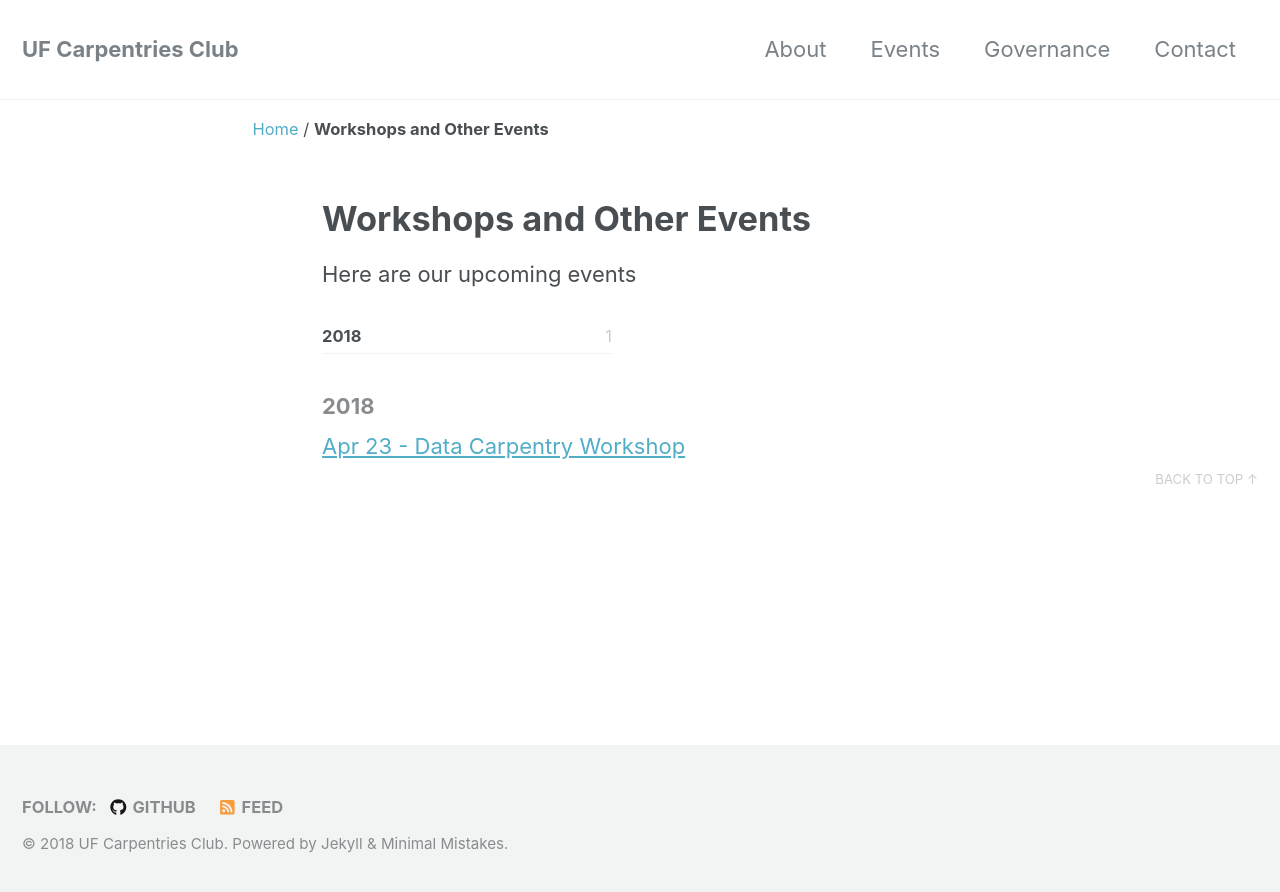
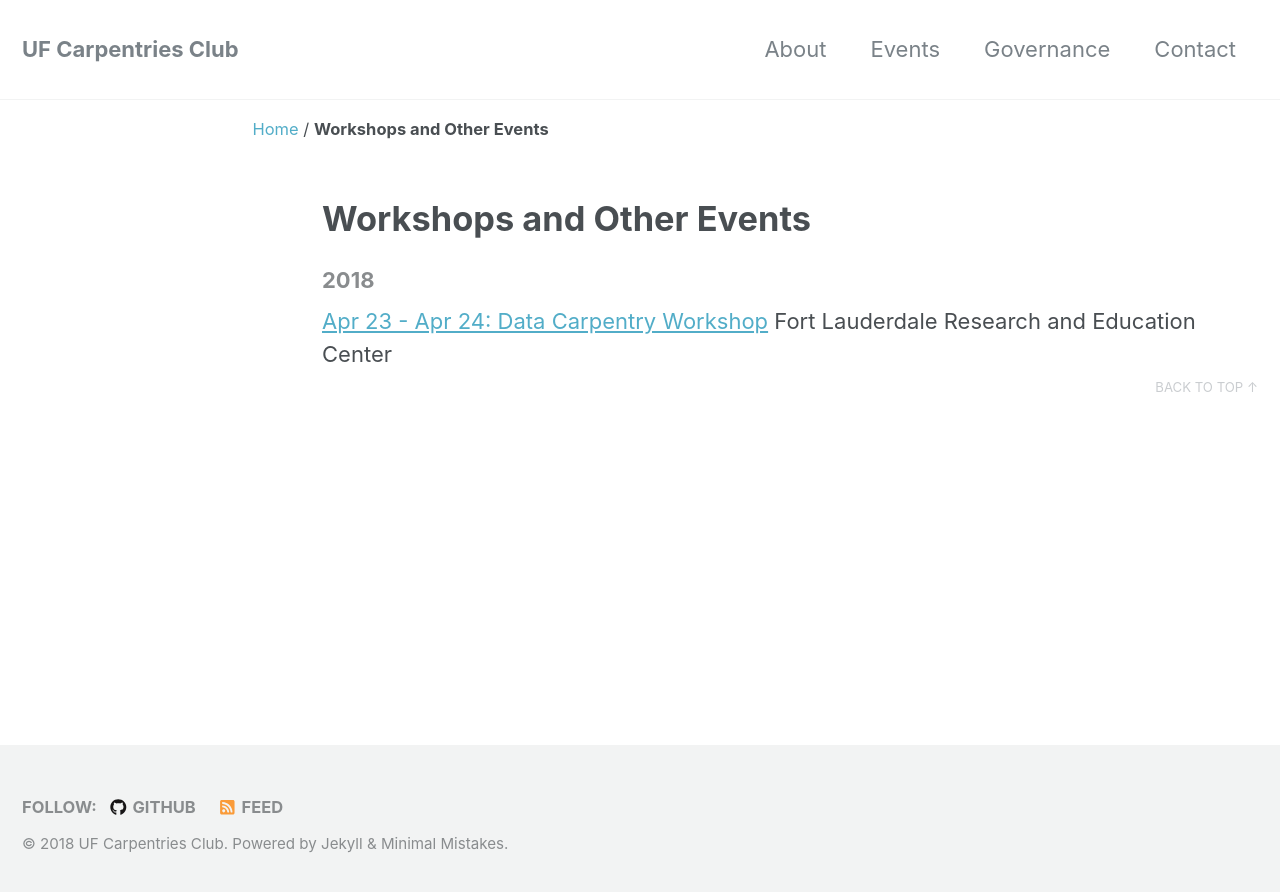
Before and after one commit to UF-Carpentry/website, a Jekyll site: the page built from _pages/events.md, in a window 1280 px wide. Shown: the top 892 px of the page. Built offline with Jekyll 4.4.1, drawn with Linux system fonts in a browser that asks for light colours; nearby versions of some CDN libraries.

Commit message:
event formatting

```diff
--- a/_layouts/events.html
+++ b/_layouts/events.html
@@ -3,17 +3,6 @@ layout: archive
 ---
 
 {{ content }}
-
-<ul class="taxonomy__index">
-  {% assign eventsInYear = site.events | group_by_exp: 'event', 'event.start | date: "%Y"' %}
-  {% for year in eventsInYear %}
-    <li>
-      <a href="#{{ year.name }}">
-        <strong>{{ year.name }}</strong> <span class="taxonomy__count">{{ year.items | size }}</span>
-      </a>
-    </li>
-  {% endfor %}
-</ul>
 
 {% assign eventsByYear = site.events | group_by_exp: 'event', 'event.start | date: "%Y"' %}
 {% for year in eventsByYear %}
@@ -21,7 +10,8 @@ layout: archive
     <h2 class="archive__subtitle">{{ year.name }}</h2>
     <div class="entries-{{ page.entries_layout | default: 'list' }}">
       {% for event in year.items %}
-        <a href="{{ site.baseurl}}{{ event.url }}">{{ event.start | date: "%b %-d" }} - {{ event.title }}</a>
+        <a href="{{ event.website }}">{{ event.start | date: "%b %-d" }} - {{ event.end | date: "%b %-d" }}: {{ event.title }}</a>
+        {{event.location}}
         {% include archive-single.html type=page.entries_layout %}
       {% endfor %}
     </div>
--- a/_pages/events.md
+++ b/_pages/events.md
@@ -4,5 +4,3 @@ permalink: /events/
 title: Workshops and Other Events
 classes: wide
 ---
-
-Here are our upcoming events
```
Also changed, not shown: _events/2018-04-23-uf-flrec.md (renamed from _events/2018-04-20-event.md, +1 -1 lines).
